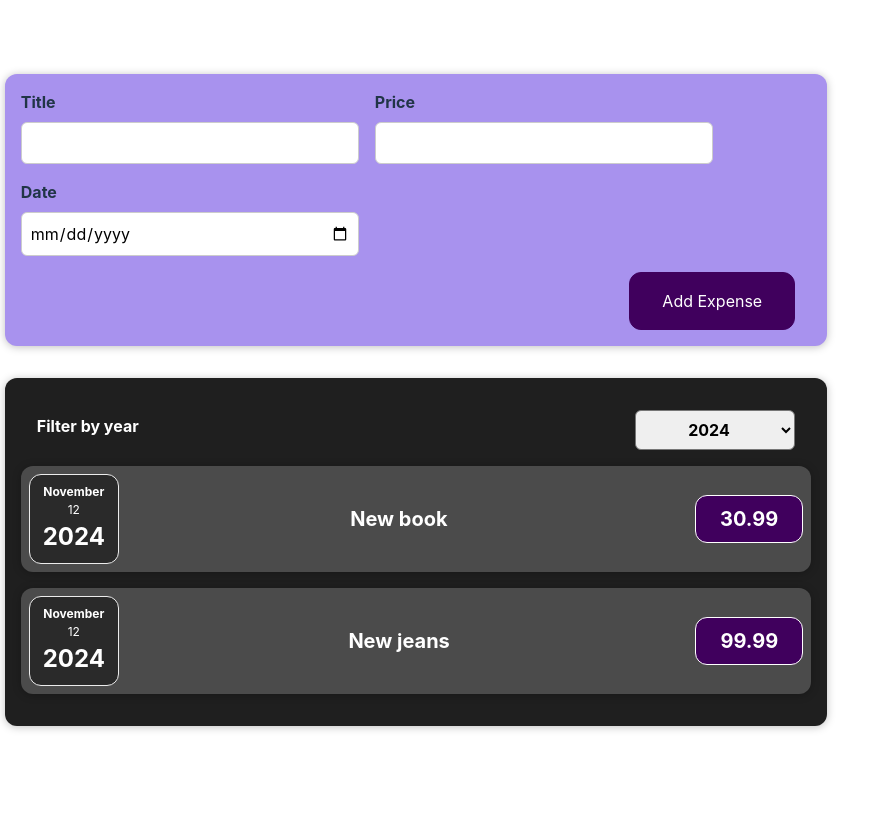
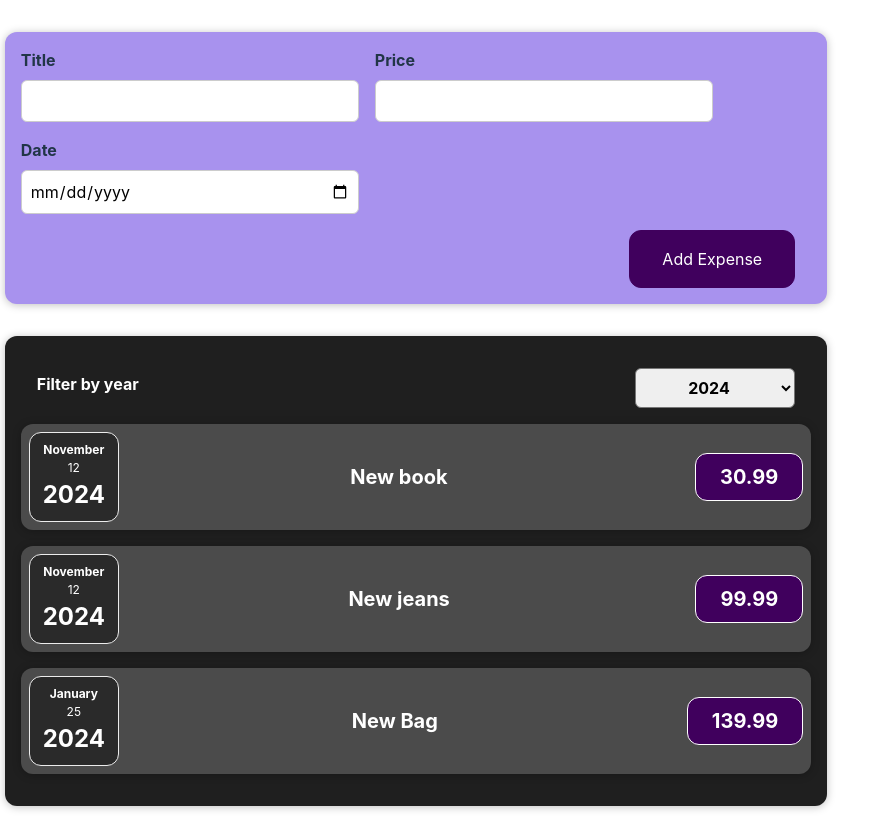
Before and after one commit to robinristo78/React-Project, a React app in the folder expenses/: page / in a window 1280 px wide. Shown: the whole page, without its empty margins (0-893 px from the left). Before the commit the page ends 800 px from the top, so only its background shows below. Built offline with nearby package versions, Linux system fonts and the light colour scheme; the HTML template or start-up script is replaced by a standard one.

Commit message:
13.1. Andmete kuvamine nimekirjast

```diff
--- a/expenses/src/App.jsx
+++ b/expenses/src/App.jsx
@@ -4,16 +4,24 @@ import Expenses from './components/Expenses/Expenses.jsx';
 import NewExpense from './components/NewExpense/NewExpense.jsx';
 
 const App = () => {
-  const expenses = [
+  const DYMMY_EXPENSES = [
     {
+      id: 'id1',
       date: new Date(2024,10,12),
       title: 'New book',
-      price: 30.99
+      amount: 30.99
     },
     {
+      id: 'id2',
       date: new Date(2024,10,12),
       title: 'New jeans',
-      price: 99.99
+      amount: 99.99
+    },
+    {
+      id: 'id3',
+      date: new Date(2024,0,25),
+      title: 'New Bag',
+      amount: 139.99
     }
   ]
 
@@ -25,7 +33,7 @@ const App = () => {
   return (
     <div className='App'>
       <NewExpense onAddExpense={addExpenseHandler}/>
-      <Expenses expenses={expenses}/>
+      <Expenses expenses={DYMMY_EXPENSES}/>
     </div>
   );
 }
--- a/expenses/src/components/Expenses/ExpenseItem.jsx
+++ b/expenses/src/components/Expenses/ExpenseItem.jsx
@@ -4,7 +4,7 @@ import Card from '../UI/Card.jsx'
 import { useState } from 'react';
 
 const ExpenseItem = (props) => {
-    const [title, setTitle] = useState(props.data.title);
+    const [title, setTitle] = useState(props.expenseData.title);
 
     // const clickHandler = () => {
     //     console.log('Clicked!');
@@ -14,10 +14,10 @@ const ExpenseItem = (props) => {
 
     return (
         <Card className='expense-item'>
-            <ExpenseDate date={props.data.date}/>
+            <ExpenseDate date={props.expenseData.date}/>
             <div className='expense-item__description'>
                 <h2>{title}</h2>
-                <div className='expense-item__price'>{props.data.price}</div>
+                <div className='expense-item__price'>{props.expenseData.amount}</div>
             </div>
             {/* <button onClick={clickHandler}></button> */}
         </Card>
--- a/expenses/src/components/Expenses/Expenses.jsx
+++ b/expenses/src/components/Expenses/Expenses.jsx
@@ -16,9 +16,15 @@ const Expenses = (props) => {
     return (
         <Card className='expenses'>
             <ExpensesFilter selectedYear={filteredYear} onChangeFilter={filterChangeHandler} />
+            {
+                props.expenses.map((expense) => {
+                    // console.log(expense);
 
-            <ExpenseItem data={props.expenses[0]}/>
-            <ExpenseItem data={props.expenses[1]}/>
+                    return <ExpenseItem expenseData={expense} key={expense.id}/>
+                })
+            }
+            {/* <ExpenseItem data={props.expenses[0]}/>
+            <ExpenseItem data={props.expenses[1]}/> */}
         </Card>
     )
 }
--- a/expenses/src/components/NewExpense/ExpenseForm.jsx
+++ b/expenses/src/components/NewExpense/ExpenseForm.jsx
@@ -29,14 +29,14 @@ const ExpenseForm = (props) => {
 
 
     const [enteredTitle, setEnteredTitle] = useState('');
-    const [enteredPrice, setEnteredPrice] = useState('');
+    const [enteredAmount, setEnteredAmount] = useState('');
     const [enteredDate, setEnteredDate] = useState('');
 
     const titleChangeHandler = (event) => {
         setEnteredTitle(event.target.value);
     }
     const priceChangeHandler = (event) => {
-        setEnteredPrice(event.target.value);
+        setEnteredAmount(event.target.value);
     }
     const dateChangeHandler = (event) => {
         setEnteredDate(event.target.value);
@@ -46,12 +46,13 @@ const ExpenseForm = (props) => {
         event.preventDefault();
         const expenseData = {
             title: enteredTitle,
-            price: enteredPrice,
+            // price: enteredPrice,
+            amount: enteredAmount,
             date: new Date(enteredDate)
         }
         props.onSaveExpenseData(expenseData);
         setEnteredTitle('');
-        setEnteredPrice('');
+        setEnteredAmount('');
         setEnteredDate('');
     }
 
@@ -70,7 +71,7 @@ const ExpenseForm = (props) => {
                     <label>Price</label>
                     <input type="number" min="0.01" step="0.01"
                         onChange={priceChangeHandler}
-                        value={enteredPrice}
+                        value={enteredAmount}
                     />
                 </div>
                 <div className='new-expense__control'>
```
